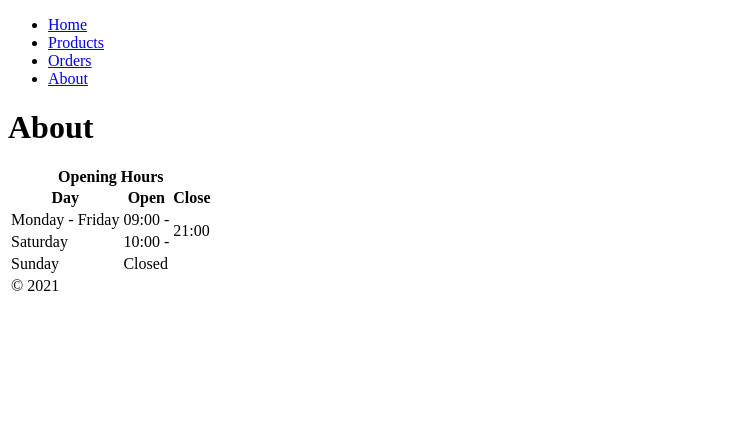
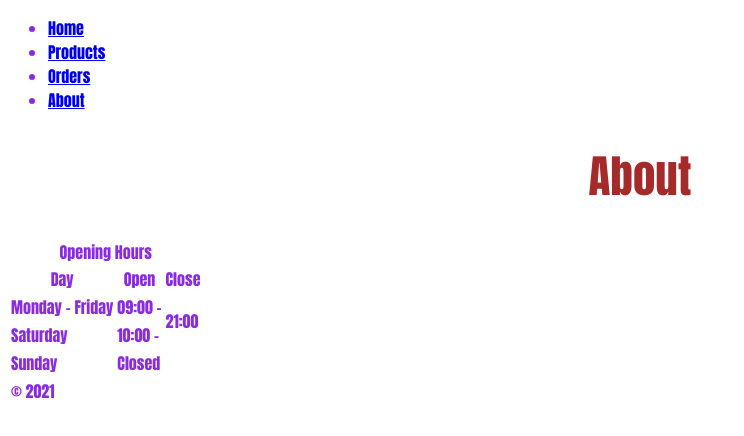
Before and after one commit to egoszmotyike/egoszmotyike.github.io, a plain HTML site: page pages/about.html in a window 1280 px wide. Shown: the whole page, without its empty margins (0-744 px from the left). Drawn offline with Linux system fonts and the light colour scheme; a web font is replaced by a local one.

Commit message:
CSS style added to all pages

```diff
--- a/pages/about.html
+++ b/pages/about.html
@@ -2,6 +2,7 @@
 <html lang="en">
 
 <head>
+    <link rel="stylesheet" href="/CSS/style.css">
     <meta charset="UTF-8">
     <meta http-equiv="X-UA-Compatible" content="IE=edge">
     <meta name="viewport" content="width=device-width, initial-scale=1.0">
```
Also changed, not shown: pages/orders.html (+1 -0 lines), pages/products.html (+1 -0 lines).
